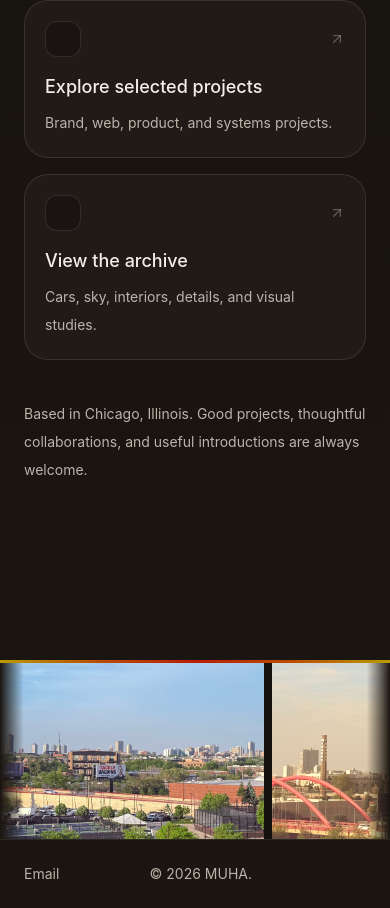
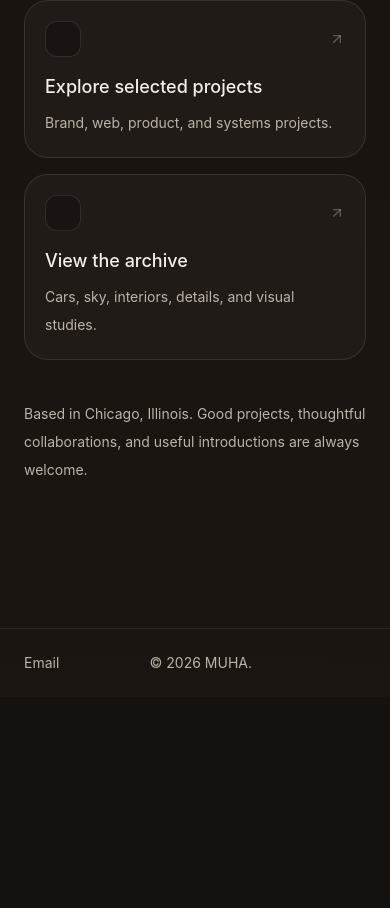
Before and after one commit to mohabbis/personal-portfolio, a Next.js app: page / in a window 390 px wide. Shown: the part 9418-10326 px from the top of the page. After the commit the page ends 10115 px from the top, so only its background shows below. Built offline with nearby package versions, Linux system fonts and the light colour scheme.

Commit message:
Remove decorative global strips from site frame

```diff
--- a/components/layout/site-frame.tsx
+++ b/components/layout/site-frame.tsx
@@ -2,8 +2,6 @@ import type { ReactNode } from "react";
 
 import { SiteFooter } from "@/components/layout/site-footer";
 import { SiteHeader } from "@/components/layout/site-header";
-import { RGBStripe } from "@/components/ui/rgb-stripe";
-import { PhotoBanner } from "@/components/ui/photo-banner";
 
 type SiteFrameProps = {
   currentPath: string;
@@ -14,9 +12,7 @@ export function SiteFrame({ currentPath, children }: SiteFrameProps) {
   return (
     <>
       <SiteHeader currentPath={currentPath} />
-      <main className="overflow-hidden pt-6 pb-28 sm:pt-0 sm:pb-0">{children}</main>
-      <RGBStripe />
-      <PhotoBanner />
+      <main className="overflow-hidden pt-6 pb-20 sm:pt-0 sm:pb-0">{children}</main>
       <SiteFooter />
     </>
   );
```
